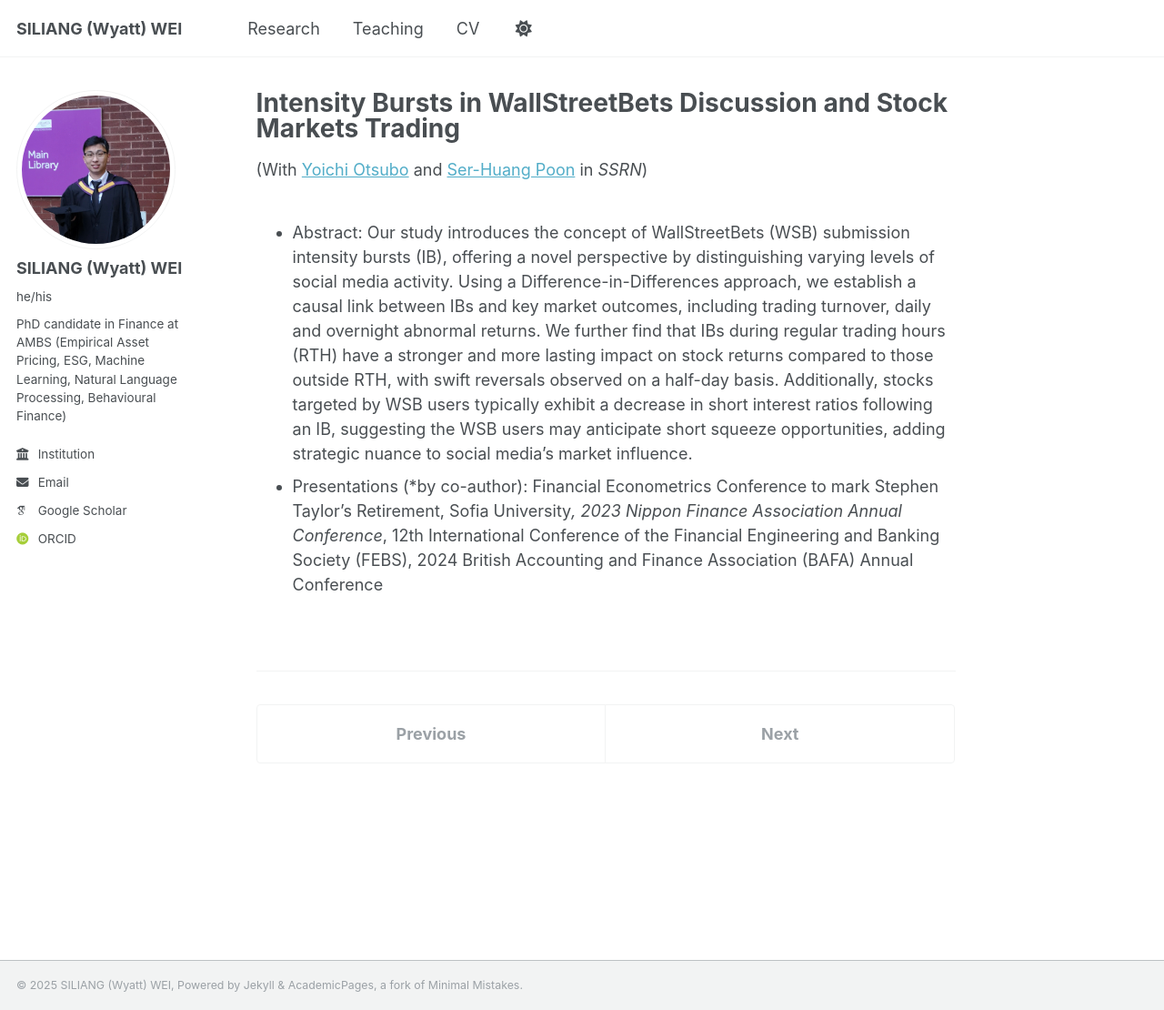
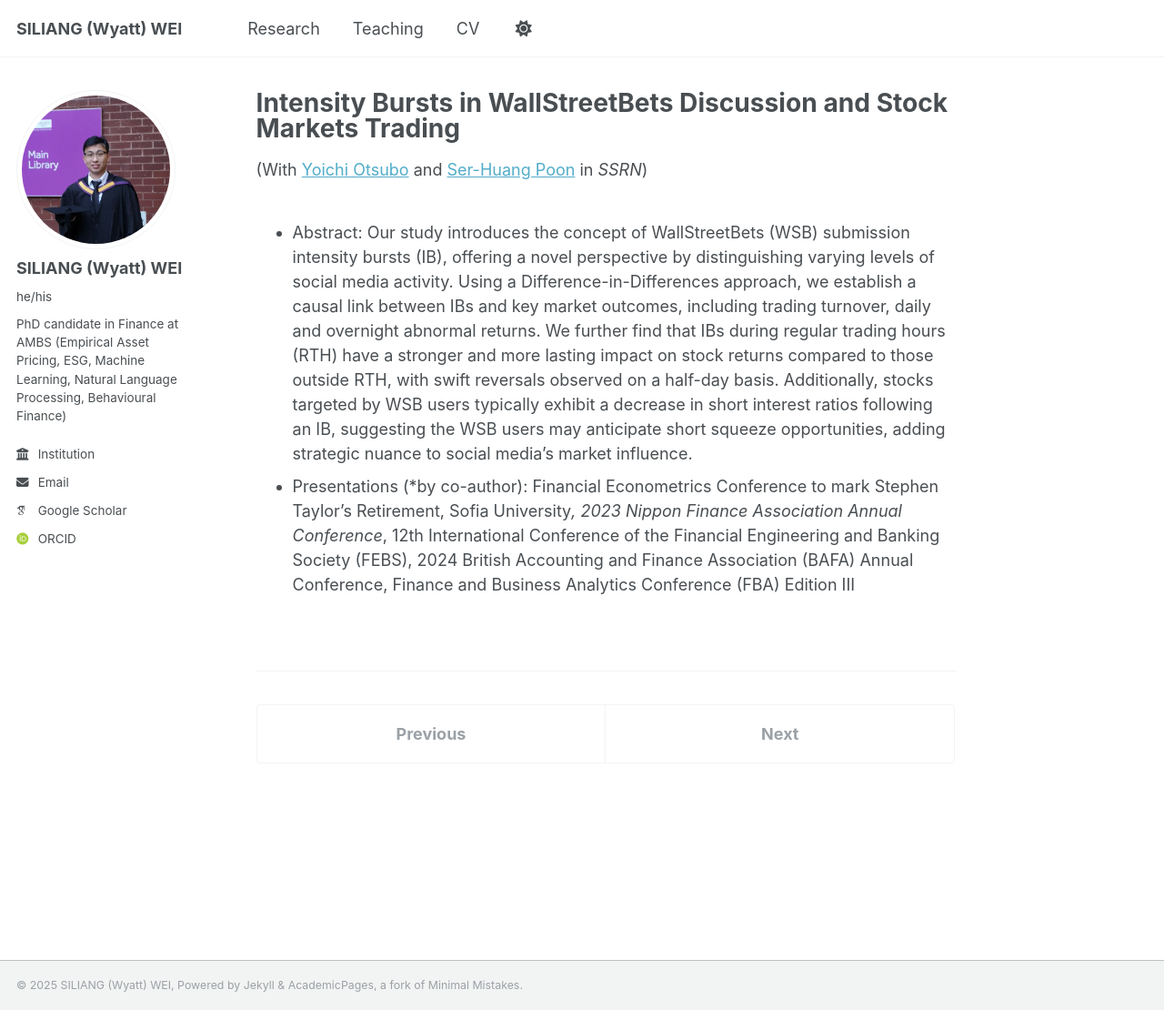
Before and after one commit to wyattswei/wyattswei.github.io, a Jekyll site: the page built from _publications/jmp-intensity-bursts-in-wallstreetbets-discussion-and-stock-markets-trading.md, in a window 1280 px wide and 1110 px high. Shown: the whole window at 91% size. Built offline with Jekyll 4.4.1, drawn with Linux system fonts in a browser that asks for light colours; some web fonts are replaced.

Commit message:
Update FBA conference

```diff
--- a/_publications/jmp-intensity-bursts-in-wallstreetbets-discussion-and-stock-markets-trading.md
+++ b/_publications/jmp-intensity-bursts-in-wallstreetbets-discussion-and-stock-markets-trading.md
@@ -24,4 +24,5 @@ paperurl: 'https://papers.ssrn.com/sol3/papers.cfm?abstract_id=5030887'
   Sofia University*,
   2023 Nippon Finance Association Annual Conference*,
   12th International Conference of the Financial Engineering and Banking Society (FEBS),
-  2024 British Accounting and Finance Association (BAFA) Annual Conference
+  2024 British Accounting and Finance Association (BAFA) Annual Conference,
+  Finance and Business Analytics Conference (FBA) Edition III
```
Also changed, not shown: _pages/about.md (+1 -1 lines), _pages/cv.md (+2 -1 lines), _pages/research.md (+2 -1 lines), 1 other file.
